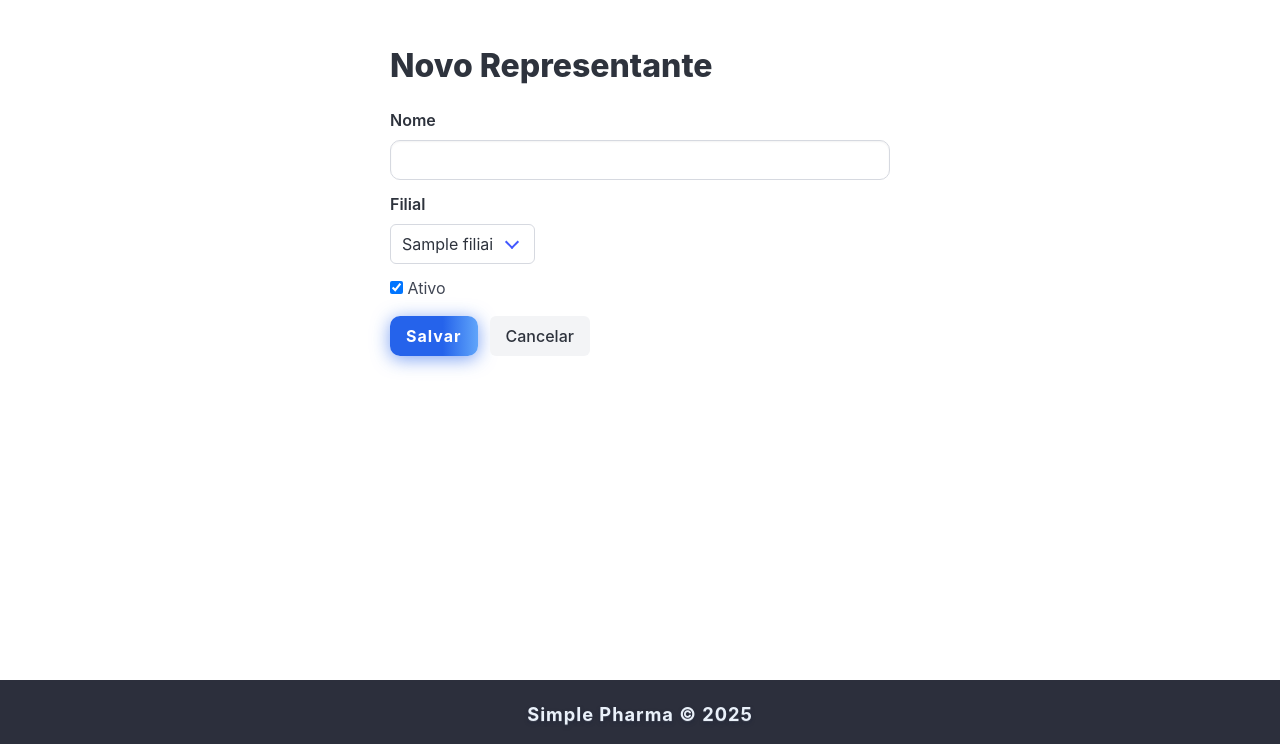
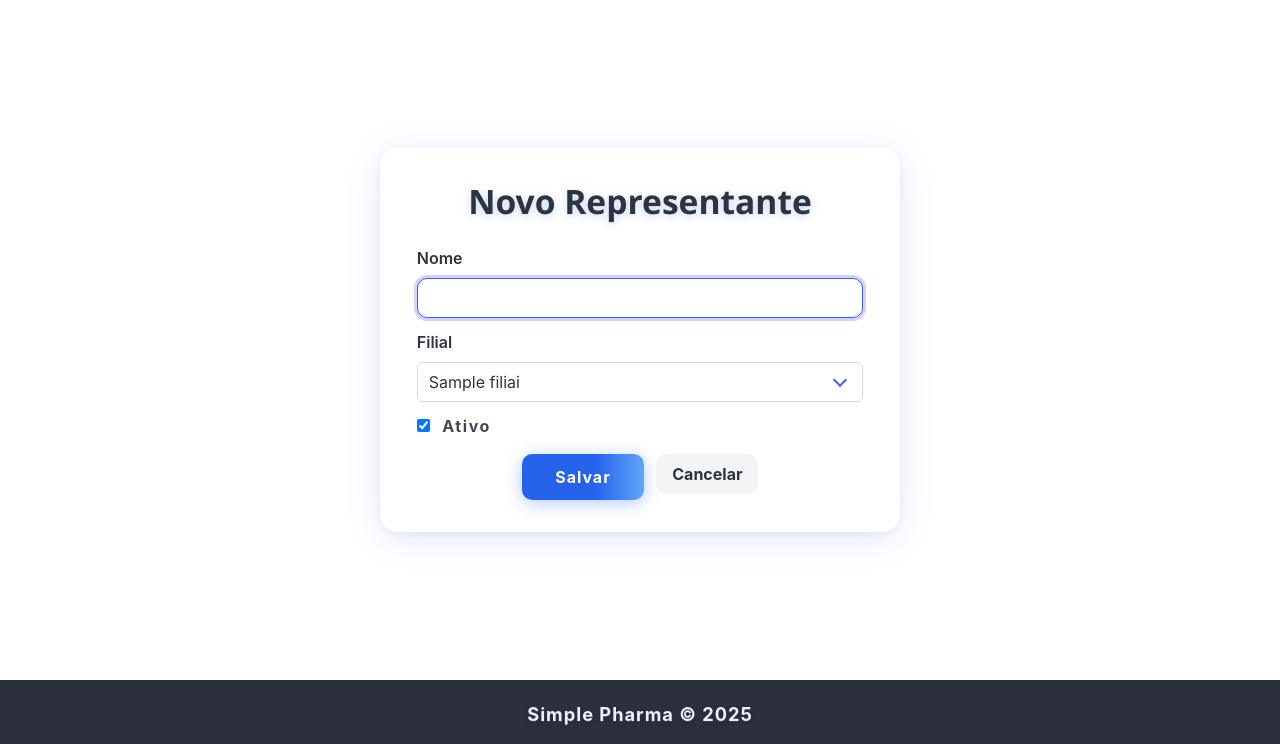
Before and after one commit to AndersonC96/painelvisitadores, a PHP site: template app/views/representantes/create.php in a window 1280 px wide. Shown: the part 56-800 px from the top of the page. Run offline with PHP 8.4, Linux system fonts and the light colour scheme; the template is opened without the code that fills it: most values are stand-ins (such as "Sample title", 1, 10 or a date in 2020).

Commit message:
Update create.php

```diff
--- a/app/views/representantes/create.php
+++ b/app/views/representantes/create.php
@@ -1,20 +1,29 @@
 <?php require dirname(__DIR__, 2) . '/views/shared/header.php'; ?>
 <?php require dirname(__DIR__, 2) . '/views/shared/navbar.php'; ?>
 <?php include dirname(__DIR__, 2) . '/views/shared/flash.php'; ?>
-<section class="section">
-  <div class="container" style="max-width: 500px;">
-    <h1 class="title">Novo Representante</h1>
-    <form method="POST" action="/representantes/store">
+<section class="section" style="min-height:85vh; display:flex; align-items:center;">
+  <div class="container" style="max-width:520px; margin:auto;">
+    <div class="box" style="
+      border-radius: 18px;
+      box-shadow: 0 6px 36px 0 #2563eb22, 0 2px 12px 0 #1111;
+      padding: 2.2rem 2.3rem 2rem 2.3rem;
+      backdrop-filter: blur(1.5px);">
+      <h1 class="title has-text-centered"
+          style="font-size:2.1rem; font-family:'Montserrat',Segoe UI,sans-serif;font-weight:800;
+          margin-bottom:1.6rem;text-shadow:0 2px 8px #2563eb44;">
+        Novo Representante
+      </h1>
+      <form method="POST" action="/representantes/store" autocomplete="off">
         <div class="field">
           <label class="label">Nome</label>
           <div class="control">
-          <input class="input" type="text" name="nome" required maxlength="120">
+            <input class="input" type="text" name="nome" required maxlength="120" autofocus>
           </div>
         </div>
         <div class="field">
           <label class="label">Filial</label>
           <div class="control">
-          <div class="select">
+            <div class="select is-fullwidth">
               <select name="filial_id" required>
                 <?php foreach ($filiais as $filial): ?>
                   <option value="<?= $filial['id'] ?>"><?= htmlspecialchars($filial['nome']) ?></option>
@@ -23,21 +32,29 @@
             </div>
           </div>
         </div>
-      <div class="field">
-        <label class="checkbox">
-          <input type="checkbox" name="ativo" checked>
+        <div class="field" style="margin-top:8px;">
+          <label class="checkbox" style="font-weight:700;letter-spacing:.1em;">
+            <input type="checkbox" name="ativo" checked style="margin-right:7px;">
             Ativo
           </label>
         </div>
-      <div class="field is-grouped mt-4">
+        <div class="field is-grouped mt-4" style="justify-content:center;">
           <div class="control">
-          <button class="button is-link" type="submit">Salvar</button>
+            <button class="button is-link" style="
+              font-weight:700;
+              padding:0.7em 2.1em;
+              border-radius:10px;
+              background:linear-gradient(90deg, #2563eb 60%, #60a5fa 100%) !important;
+              box-shadow:0 3px 18px #2563eb55;
+              transition:.2s;
+            " type="submit">Salvar</button>
           </div>
           <div class="control">
-          <a class="button is-light" href="/representantes">Cancelar</a>
+            <a class="button is-light" style="border-radius:10px;font-weight:700;" href="/representantes">Cancelar</a>
           </div>
         </div>
       </form>
     </div>
+  </div>
 </section>
 <?php require dirname(__DIR__, 2) . '/views/shared/footer.php'; ?>
```
Lines whose indentation alone changed are shown as unchanged.
